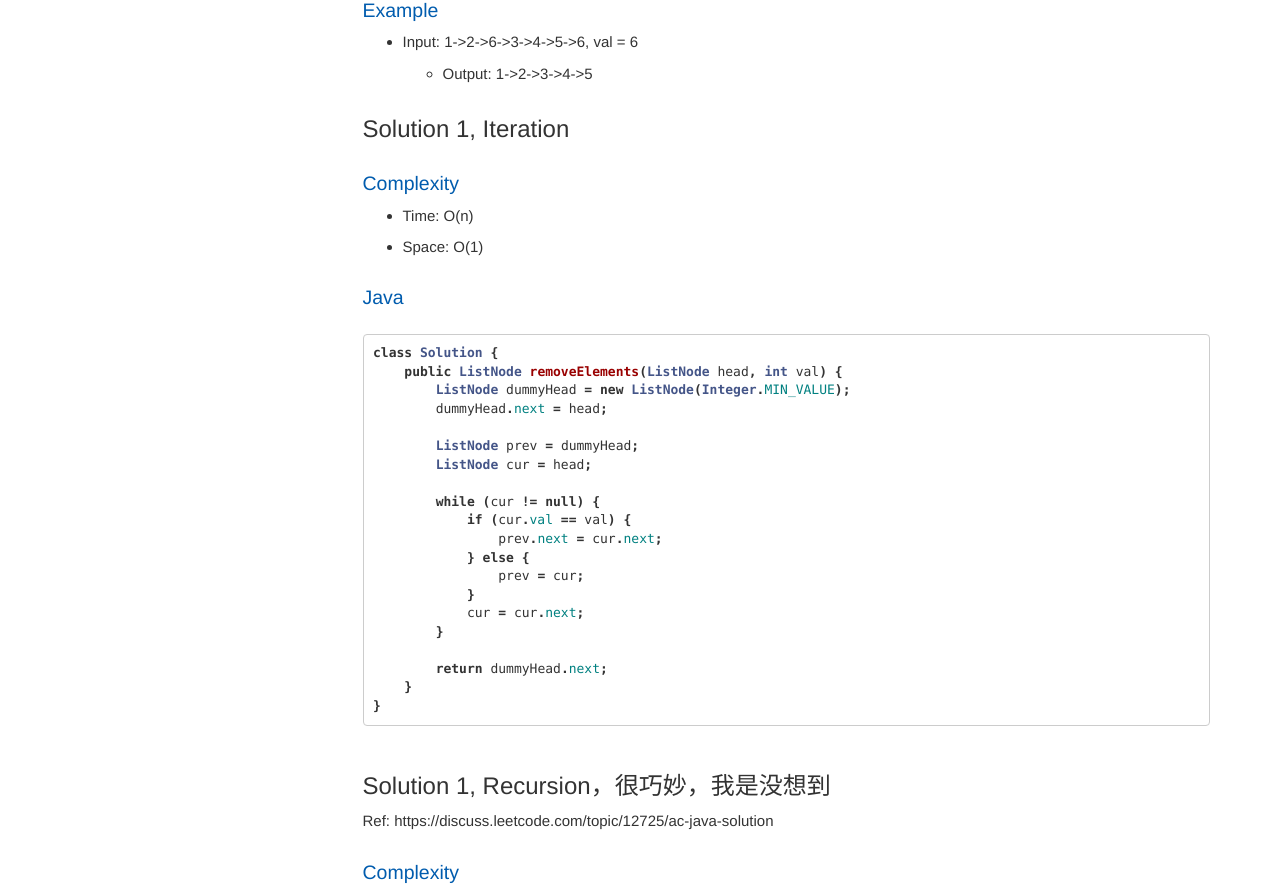
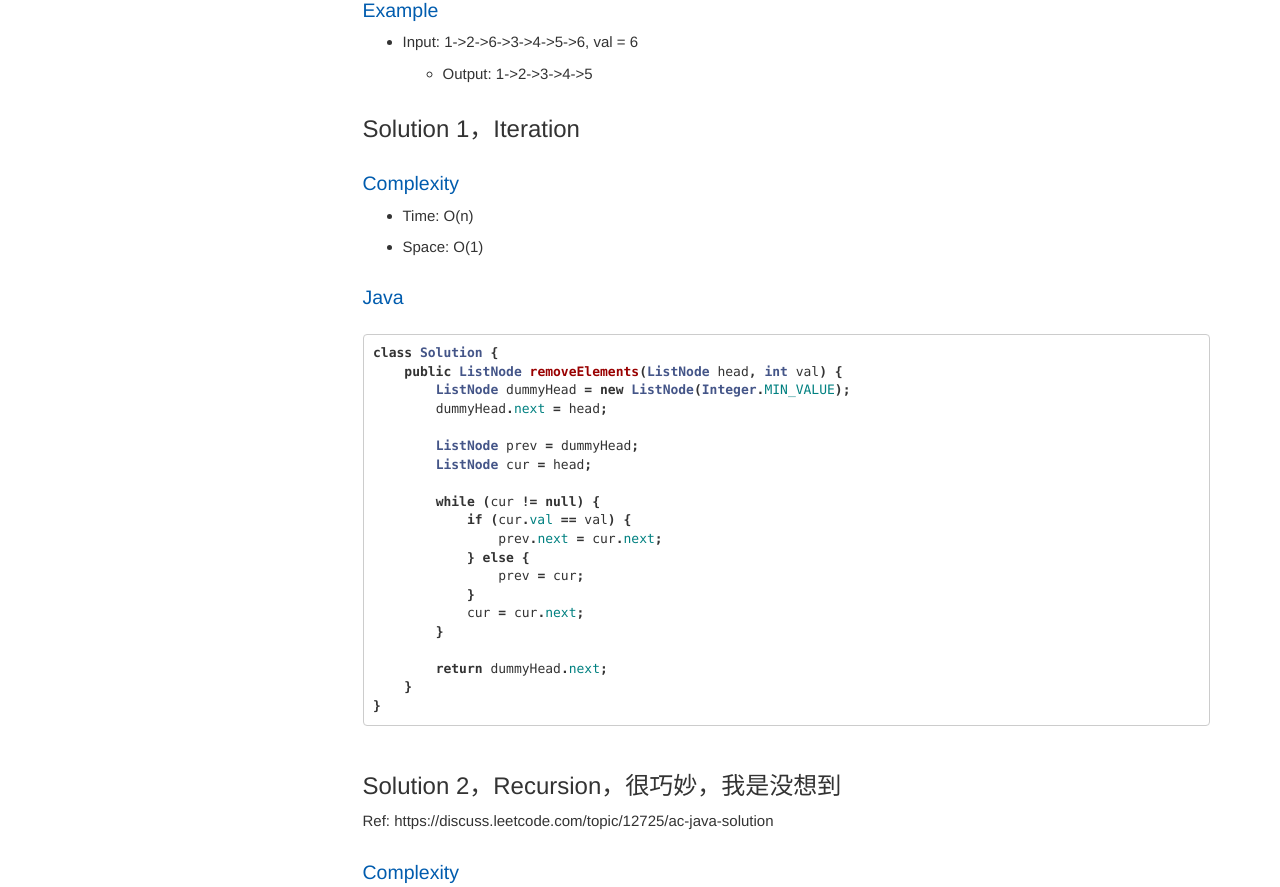
Before and after one commit to HungryOrc/hungryorc.github.io, a Jekyll site: the page built from pages/algorithm/algorithm_remove_all_nodes_with_specific_value_in_linked_list.md, in a window 1280 px wide. Shown: the part 520-1407 px from the top of the page. Built offline with Jekyll 4.4.1, drawn with Linux system fonts in a browser that asks for light colours; nearby versions of some CDN libraries; comment, search, counter and statistics services are not loaded.

Commit message:
Update algorithm_remove_all_nodes_with_specific_value_in_linked_list.md

````diff
--- a/pages/algorithm/algorithm_remove_all_nodes_with_specific_value_in_linked_list.md
+++ b/pages/algorithm/algorithm_remove_all_nodes_with_specific_value_in_linked_list.md
@@ -24,7 +24,7 @@ public class ListNode {
 * Input: 1->2->6->3->4->5->6, val = 6
   * Output: 1->2->3->4->5
 
-## Solution 1, Iteration
+## Solution 1，Iteration
 
 ### Complexity
 * Time: O(n)
@@ -54,7 +54,7 @@ class Solution {
 }
 ```
 
-## Solution 1, Recursion，很巧妙，我是没想到
+## Solution 2，Recursion，很巧妙，我是没想到
 Ref: https://discuss.leetcode.com/topic/12725/ac-java-solution
 
 ### Complexity
````
